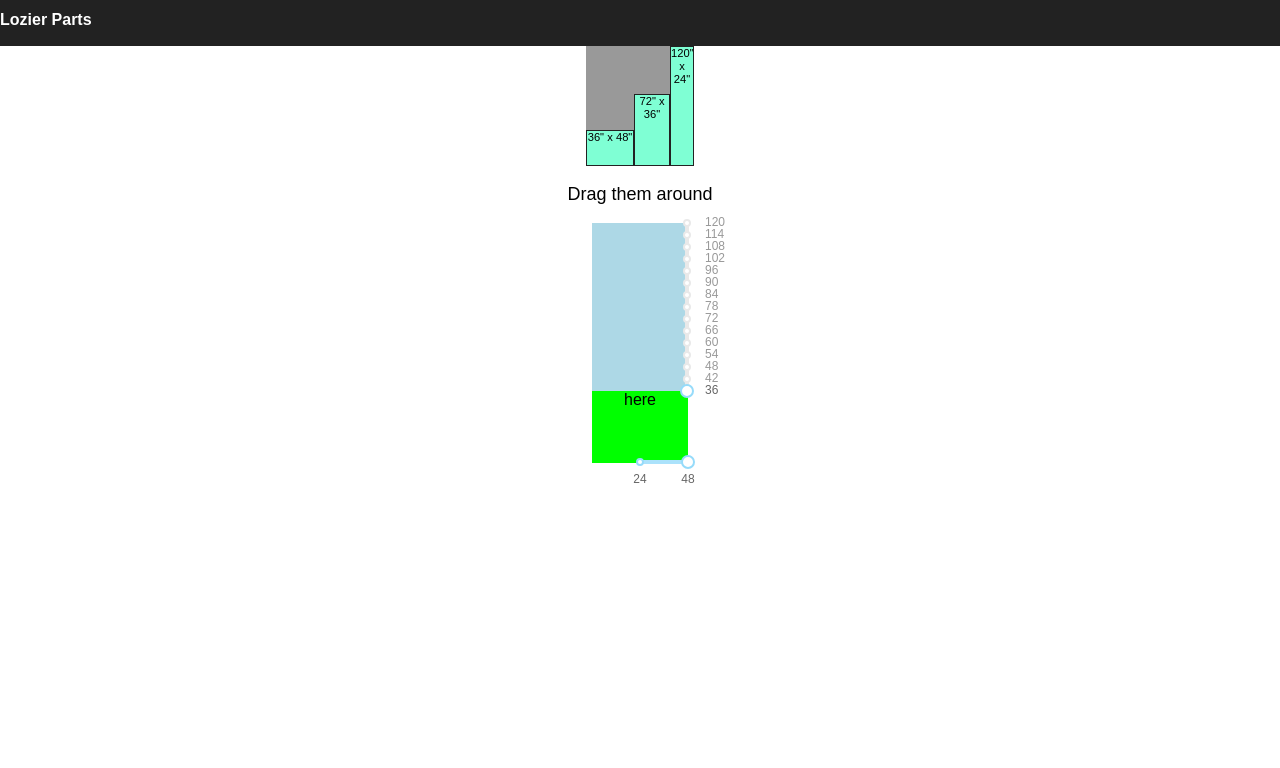
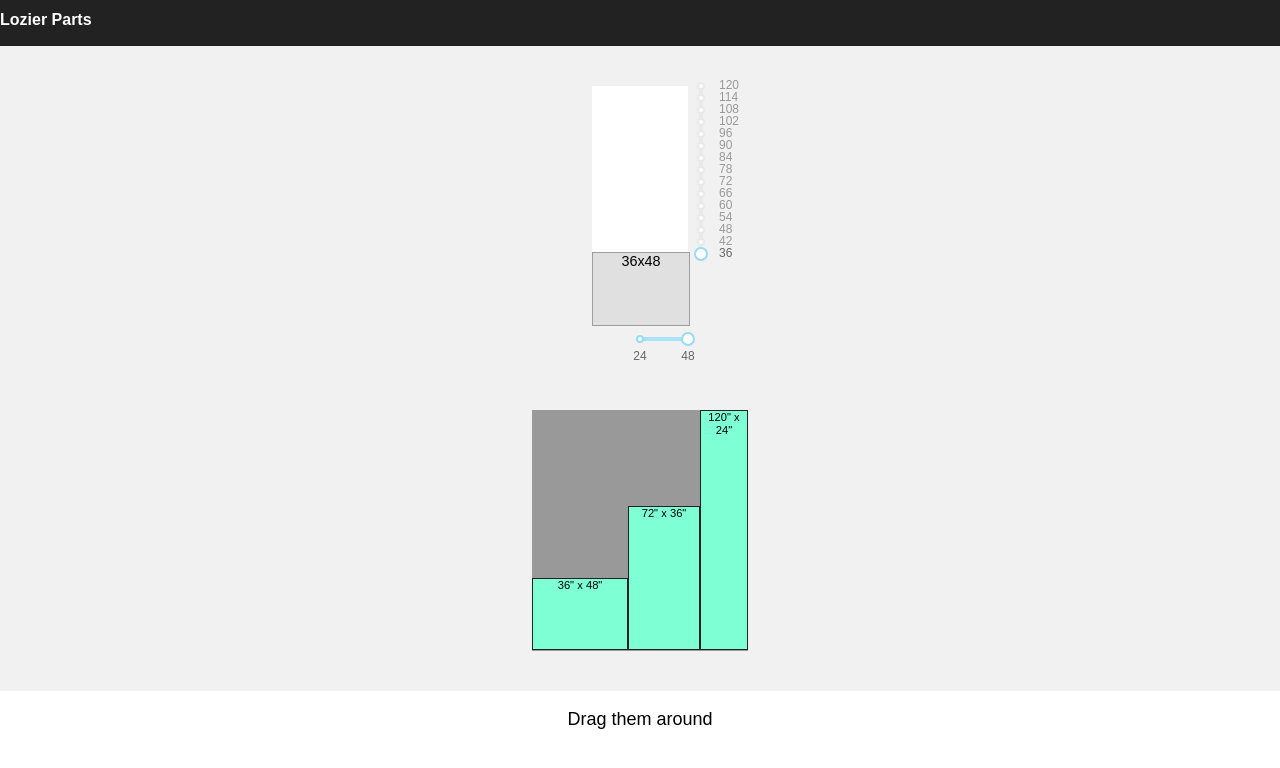
Before and after one commit to jstudenski/lozier-part-generator, a React (Create React App) app: page / in a window 1280 px wide. Shown: the top 768 px of the page. Built offline with nearby package versions, Linux system fonts and the light colour scheme.

Commit message:
builder css

```diff
--- a/src/App.css
+++ b/src/App.css
@@ -46,9 +46,25 @@
 }
 
 .builder {
-  background-color: lightblue;
+  background-color: #ffffff;
   position: relative;
   display: inline-block;
   width: 96px;
   height: 240px;
 }
+
+.builder-item {
+  font-size: .9em;
+  background-color: #e0e0e0;
+  border: 1px solid #9E9E9E;
+  width: 96px;
+  height: 84px;
+  bottom: 0px;
+  left: 0px;
+  position: absolute;
+}
+
+.row {
+  background-color: #f1f1f1;
+  padding: 40px;
+}
--- a/src/App.js
+++ b/src/App.js
@@ -6,7 +6,7 @@ import Slider from 'rc-slider';
 import 'rc-slider/assets/index.css';
 
 const Fixture = SortableElement(({value}) =>
-  <div className="Fixture" style={{width: value.width, height: value.height}}>
+  <div className="Fixture" style={{width: (value.width*2), height: (value.height*2)}}>
     {value.height}" x {value.width}"
   </div>
 );
@@ -149,10 +149,7 @@ class App extends Component {
         <header className="App-header">
           <h1 className="App-title">Lozier Parts</h1>
         </header>
-        <SortableComponent></SortableComponent>
-        <p className="App-intro">
-          Drag them around
-        </p>
+        <div className="row">
           <div className="builder">
             <Slider
               vertical={true}
@@ -163,7 +160,7 @@ class App extends Component {
               marks={verticalMarks}
               value={this.state.verticalBound}
               onChange={this.verticalBoundChange}
-            style={{height: '168px',display: 'inline-block', position: 'absolute', right: -6, zIndex: 1}}
+              style={{height: '168px',display: 'inline-block', position: 'absolute', right: -20, zIndex: 1}}
             />
             <Slider
               min={24}
@@ -173,24 +170,25 @@ class App extends Component {
               marks={horizontalMarks}
               value={this.state.horizontalBound}
               onChange={this.horizontalBoundChange}
-            style={{width: '48px', display: 'inline-block', position: 'absolute', bottom: -6, right: 0, zIndex: 1}}
+              style={{width: '48px', display: 'inline-block', position: 'absolute', bottom: -20, right: 0, zIndex: 1}}
             />
             <div
-            style={
-              {
-                "backgroundColor": "lime",
-                "width": "96px",
-                "height": "204px",
-                "bottom": "0px",
-                "left": "0px",
-                "position": "absolute",
+              style={{
                 width: this.state.horizontalBound*2,
                 height: this.state.verticalBound*2
-              }
-            }
-            className='builder-item'
-            >here</div>
+              }}
+              className="builder-item"
+              >
+              {this.state.verticalBound}x{this.state.horizontalBound}
             </div>
+          </div>
+        </div>
+        <div className="row">
+        <SortableComponent></SortableComponent>
+        </div>
+        <p className="App-intro">
+          Drag them around
+        </p>
       </div>
     );
   }
```
Lines whose indentation alone changed are shown as unchanged.
